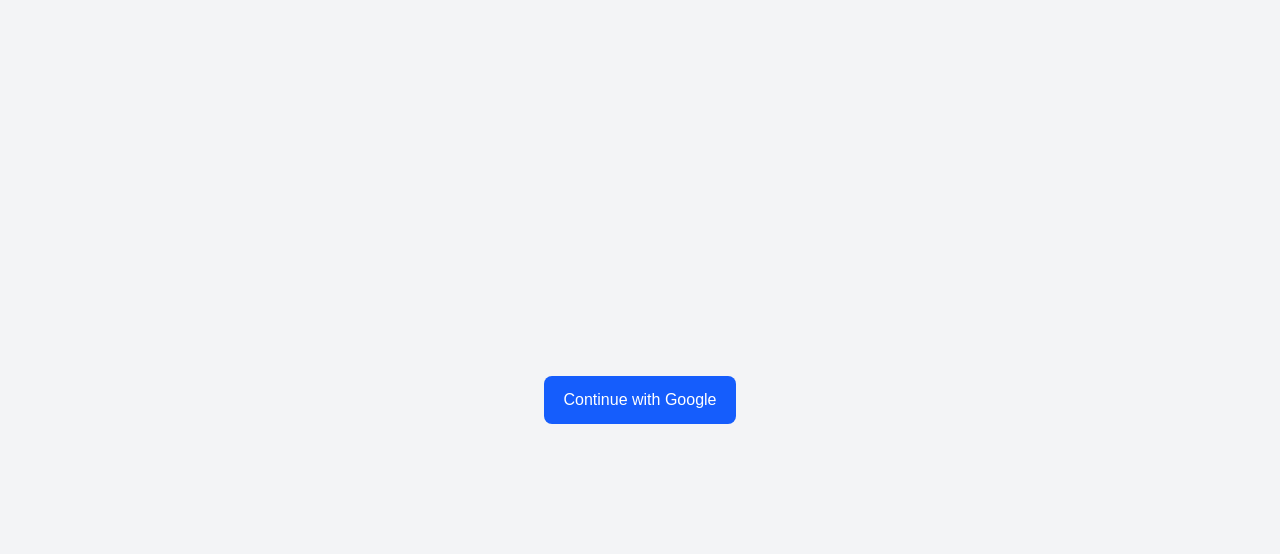
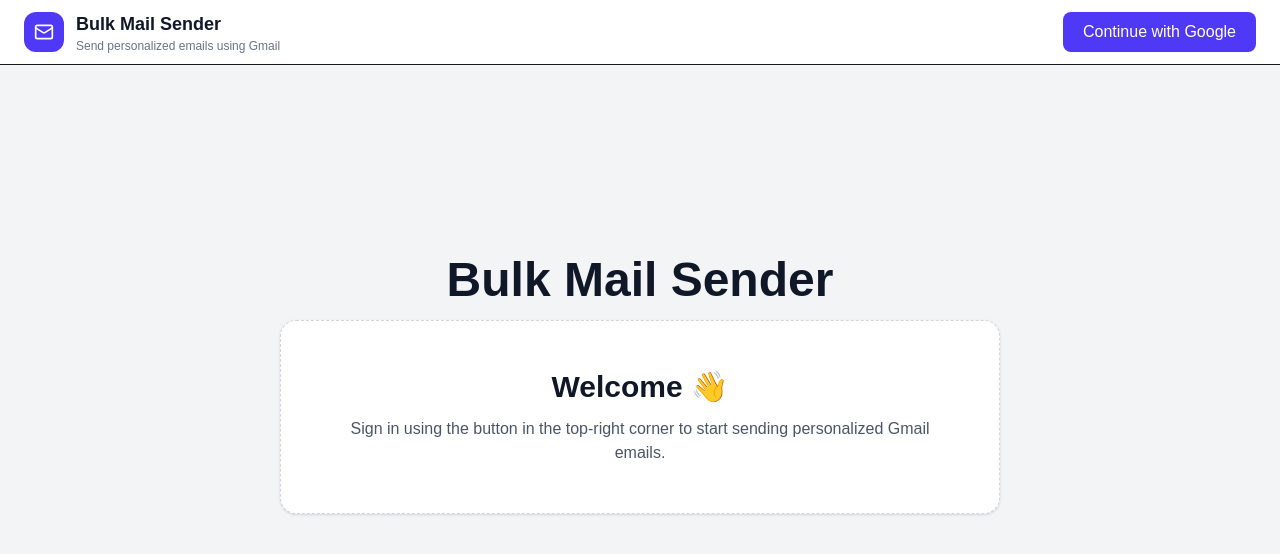
Before and after one commit to Aryan11885/Bulk-mail-sender, a Next.js app: page / in a window 1280 px wide. Shown: the top 554 px of the page. Built offline with nearby package versions, Linux system fonts and the light colour scheme; no server answers.

Commit message:
Add history for sending mails

```diff
--- a/src/app/page.tsx
+++ b/src/app/page.tsx
@@ -1,28 +1,51 @@
 "use client";
 
 import { useSession } from "next-auth/react";
-import SignInButton from "@/components/auth/sign-in-button";
 
 import Header from "@/components/dashboard/header";
+
+import { useEffect } from "react";
+import { useEmailStore } from "@/store/email-store";
+
 import EmailForm from "@/components/email/email-form";
 import RecipientTable from "@/components/recipient/recipient-table";
 import EmailPreview from "@/components/email/email-preview";
+import SentHistory from "@/components/history/sent-history";
 
 export default function Home() {
   const { data: session } = useSession();
+  const { setHistory } = useEmailStore();
 
-  if (!session) {
-    return (
-      <main className="flex min-h-screen items-center justify-center bg-gray-100">
-        <SignInButton />
-      </main>
-    );
+  useEffect(() => {
+  const stored = localStorage.getItem("bulk-mail-history");
+
+  if (stored) {
+    setHistory(JSON.parse(stored));
   }
+}, [setHistory]);
 
   return (
     <main className="min-h-screen bg-gray-100">
       <Header />
 
+      {!session ? (
+        <div className="mx-auto flex min-h-[80vh] max-w-3xl flex-col items-center justify-center px-6 text-center">
+          <h1 className="mb-4 text-5xl font-bold text-gray-900">
+            Bulk Mail Sender
+          </h1>
+
+          <div className="rounded-2xl border border-dashed border-gray-300 bg-white p-12 shadow-sm">
+            <h2 className="mb-3 text-3xl font-bold text-gray-900">
+              Welcome 👋
+            </h2>
+
+            <p className="text-gray-600">
+              Sign in using the button in the top-right corner to start sending
+              personalized Gmail emails.
+            </p>
+          </div>
+        </div>
+      ) : (
         <div className="mx-auto max-w-7xl p-6">
           <div className="grid gap-6 lg:grid-cols-2">
             <EmailForm />
@@ -32,7 +55,9 @@
           <div className="mt-6">
             <EmailPreview />
           </div>
+          <SentHistory />
         </div>
+      )}
     </main>
   );
 }
--- a/src/components/dashboard/header.tsx
+++ b/src/components/dashboard/header.tsx
@@ -1,43 +1,68 @@
 "use client";
 
-import { signOut, useSession } from "next-auth/react";
+import { signIn, signOut, useSession } from "next-auth/react";
+import { LogOut, Mail } from "lucide-react";
 
 export default function Header() {
   const { data: session } = useSession();
 
   return (
-    <header className="border-b bg-white">
+    <header className="sticky top-0 z-50 border-b bg-white/95 backdrop-blur">
       <div className="mx-auto flex h-16 max-w-7xl items-center justify-between px-6">
         {/* Left */}
+        <div className="flex items-center gap-3">
+          <div className="flex h-10 w-10 items-center justify-center rounded-xl bg-indigo-600">
+            <Mail className="h-5 w-5 text-white" />
+          </div>
+
           <div>
-          <h1 className="text-xl font-bold text-gray-900">
-            📧 Bulk Mail Sender
+            <h1 className="text-lg font-bold text-gray-900">
+              Bulk Mail Sender
             </h1>
 
-          <p className="text-sm text-gray-500">
+            <p className="text-xs text-gray-500">
               Send personalized emails using Gmail
             </p>
           </div>
+        </div>
 
         {/* Right */}
+        {session ? (
           <div className="flex items-center gap-4">
+            {session.user?.image && (
+              <img
+                src={session.user.image}
+                alt={session.user.name ?? "Profile"}
+                className="h-10 w-10 rounded-full border"
+              />
+            )}
+
             <div className="text-right">
               <p className="font-medium text-gray-900">
-              {session?.user?.name}
+                {session.user?.name}
               </p>
 
               <p className="text-sm text-gray-500">
-              {session?.user?.email}
+                {session.user?.email}
               </p>
             </div>
 
             <button
-            onClick={() => signOut()}
-            className="rounded-lg bg-red-500 px-4 py-2 text-white transition hover:bg-red-600"
+              onClick={() => signOut({ callbackUrl: "/" })}
+              className="flex items-center gap-2 rounded-lg bg-red-500 px-4 py-2 text-white transition hover:bg-red-600"
             >
+              <LogOut className="h-4 w-4" />
               Logout
             </button>
           </div>
+        ) : (
+          <button
+            onClick={() => signIn("google")}
+            className="rounded-lg bg-indigo-600 px-5 py-2 font-medium text-white transition hover:bg-indigo-700"
+          >
+            Continue with Google
+          </button>
+        )}
       </div>
     </header>
   );
--- a/src/components/email/send-all-button.tsx
+++ b/src/components/email/send-all-button.tsx
@@ -12,7 +12,14 @@
 };
 
 export default function SendAllButton() {
-  const { subject, body, recipients } = useEmailStore();
+  const {
+    subject,
+    body,
+    recipients,
+    reset,
+    history,
+    addHistory,
+  } = useEmailStore();
 
   const [loading, setLoading] = useState(false);
 
@@ -91,7 +98,6 @@
         }
 
         setResults([...emailResults]);
-
         setProgress(i + 1);
 
         await new Promise((resolve) => setTimeout(resolve, 250));
@@ -99,12 +105,27 @@
 
       setCompleted(true);
 
-      toast.success(
-        `Completed! Sent: ${sent} | Failed: ${failed}`
+      const historyItem = {
+        id: crypto.randomUUID(),
+        subject,
+        sentAt: new Date().toISOString(),
+        sent,
+        failed,
+        recipients,
+      };
+
+      // Update Zustand immediately
+      addHistory(historyItem);
+
+      // Persist to localStorage
+      localStorage.setItem(
+        "bulk-mail-history",
+        JSON.stringify([historyItem, ...history])
       );
+
+      toast.success(`Completed! Sent: ${sent} | Failed: ${failed}`);
     } catch (error) {
       console.error(error);
-
       toast.error("Something went wrong while sending emails.");
     } finally {
       setLoading(false);
@@ -121,6 +142,8 @@
         currentEmail={currentEmail}
         results={results}
         onClose={() => {
+          reset();
+
           setOpen(false);
           setCompleted(false);
           setProgress(0);
--- /dev/null
+++ b/src/components/history/sent-history.tsx
@@ -0,0 +1,61 @@
+"use client";
+
+import { useEmailStore } from "@/store/email-store";
+import { History } from "lucide-react";
+
+export default function SentHistory() {
+  const { history } = useEmailStore();
+
+  if (history.length === 0) {
+    return (
+      <div className="mt-8 rounded-xl bg-white p-6 shadow">
+        <div className="flex items-center gap-2">
+          <History className="h-5 w-5" />
+          <h2 className="text-xl font-bold">Sent History</h2>
+        </div>
+
+        <p className="mt-4 text-gray-500">
+          No emails have been sent yet.
+        </p>
+      </div>
+    );
+  }
+
+  return (
+    <div className="mt-8 rounded-xl bg-white p-6 shadow">
+      <div className="mb-6 flex items-center gap-2">
+        <History className="h-5 w-5" />
+        <h2 className="text-xl font-bold">
+          Sent History
+        </h2>
+      </div>
+
+      <div className="space-y-4">
+        {history.map((item) => (
+          <div
+            key={item.id}
+            className="rounded-lg border p-4"
+          >
+            <div className="flex items-center justify-between">
+              <h3 className="font-semibold">
+                {item.subject}
+              </h3>
+
+              <span className="text-sm text-gray-500">
+                {new Date(item.sentAt).toLocaleString()}
+              </span>
+            </div>
+
+            <div className="mt-3 text-sm text-gray-600">
+              Sent: {item.sent} | Failed: {item.failed}
+            </div>
+
+            <div className="mt-2 text-sm text-gray-500">
+              {item.recipients.length} Recipients
+            </div>
+          </div>
+        ))}
+      </div>
+    </div>
+  );
+}
--- a/src/store/email-store.ts
+++ b/src/store/email-store.ts
@@ -1,14 +1,24 @@
 import { create } from "zustand";
 import type { Recipient } from "@/types/recipient";
+import type { EmailHistory } from "@/types/history";
 
 interface EmailStore {
   subject: string;
   body: string;
   recipients: Recipient[];
 
+  // NEW
+  history: EmailHistory[];
+
   setSubject: (value: string) => void;
   setBody: (value: string) => void;
   setRecipients: (value: Recipient[]) => void;
+
+  // NEW
+  setHistory: (history: EmailHistory[]) => void;
+  addHistory: (item: EmailHistory) => void;
+
+  reset: () => void;
 }
 
 export const useEmailStore = create<EmailStore>((set) => ({
@@ -18,9 +28,27 @@
 
   recipients: [],
 
+  // NEW STATE
+  history: [],
+
   setSubject: (subject) => set({ subject }),
 
   setBody: (body) => set({ body }),
 
   setRecipients: (recipients) => set({ recipients }),
+
+  // 👇 ADD THEM HERE
+  setHistory: (history) => set({ history }),
+
+  addHistory: (item) =>
+    set((state) => ({
+      history: [item, ...state.history],
+    })),
+
+  reset: () =>
+    set({
+      subject: "",
+      body: "<p>Dear {{name}},</p><p>Welcome to Creyotech 🚀</p>",
+      recipients: [],
+    }),
 }));
--- /dev/null
+++ b/src/types/history.ts
@@ -0,0 +1,11 @@
+export interface EmailHistory {
+  id: string;
+  subject: string;
+  sentAt: string;
+  sent: number;
+  failed: number;
+  recipients: {
+    name: string;
+    email: string;
+  }[];
+}
```
Also changed, not shown: src/components/recipient/add-recipient-modal.tsx (deleted). Lines whose indentation alone changed are shown as unchanged.
